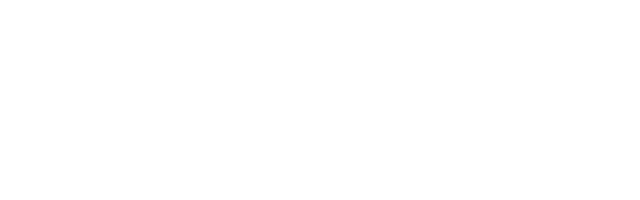
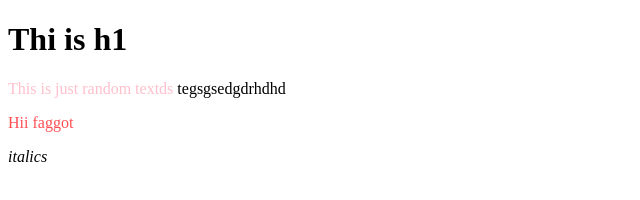
Before and after one commit to Krysher/MonopolyDeals, a plain HTML site: page index.html in a window 1280 px wide. Shown: the whole page, without its empty margins (0-640 px from the left). Drawn offline with Linux system fonts and the light colour scheme.

Commit message:
more shit codes and 2 new files

```diff
--- a/index.html
+++ b/index.html
@@ -2,9 +2,18 @@
 <html lang="en">
 <head>
     <meta charset="UTF-8">
+    <link rel="stylesheet" type="text/css" href="libs/styles.css">
+    <script type="text/javascript" src="libs/script.js"></script>
     <title>Monopoly Deals</title>
 </head>
 <body>
-
+    <h1>Thi is h1</h1>
+    <a class="test">This is just random textds</a>
+    <a id="test">tegsgsedgdrhdhd</a>
+    <br>
+    <p>Hii
+    faggot</p>
+    <i>italics</i>
 </body>
+<footer></footer>
 </html>
--- /dev/null
+++ b/libs/script.js
@@ -0,0 +1,15 @@
+/**
+ * Created by Hephaetus on 3/29/2016.
+ */
+
+
+var test = 2;
+test  += 20;  //this does this
+
+/*test
+* testes
+*
+* test
+* */
+
+console.log(test)
--- /dev/null
+++ b/libs/styles.css
@@ -0,0 +1,7 @@
+p {
+    color: rgba(255, 65, 70, 0.93);
+}
+
+a.test {
+    color: pink;
+}
```
